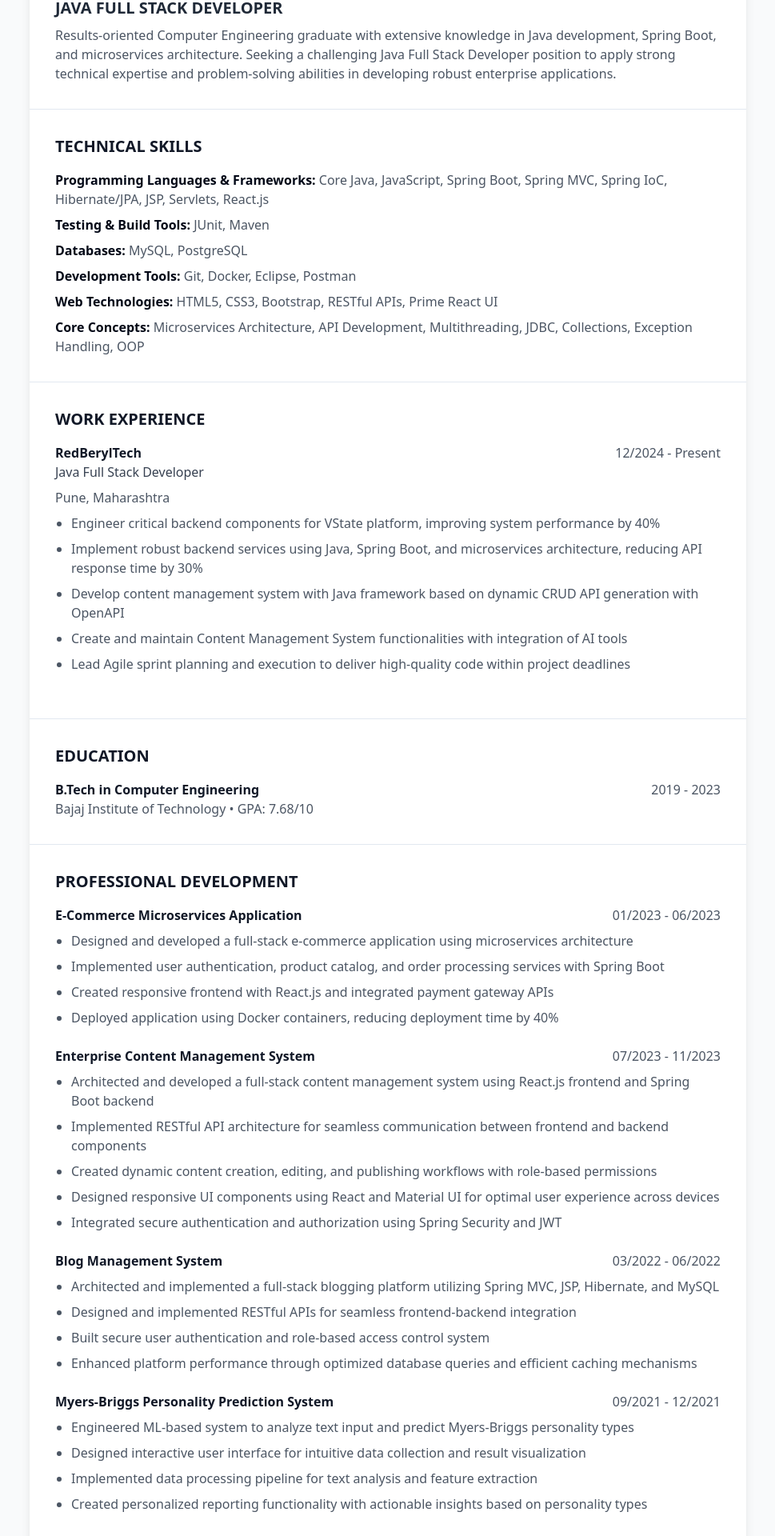
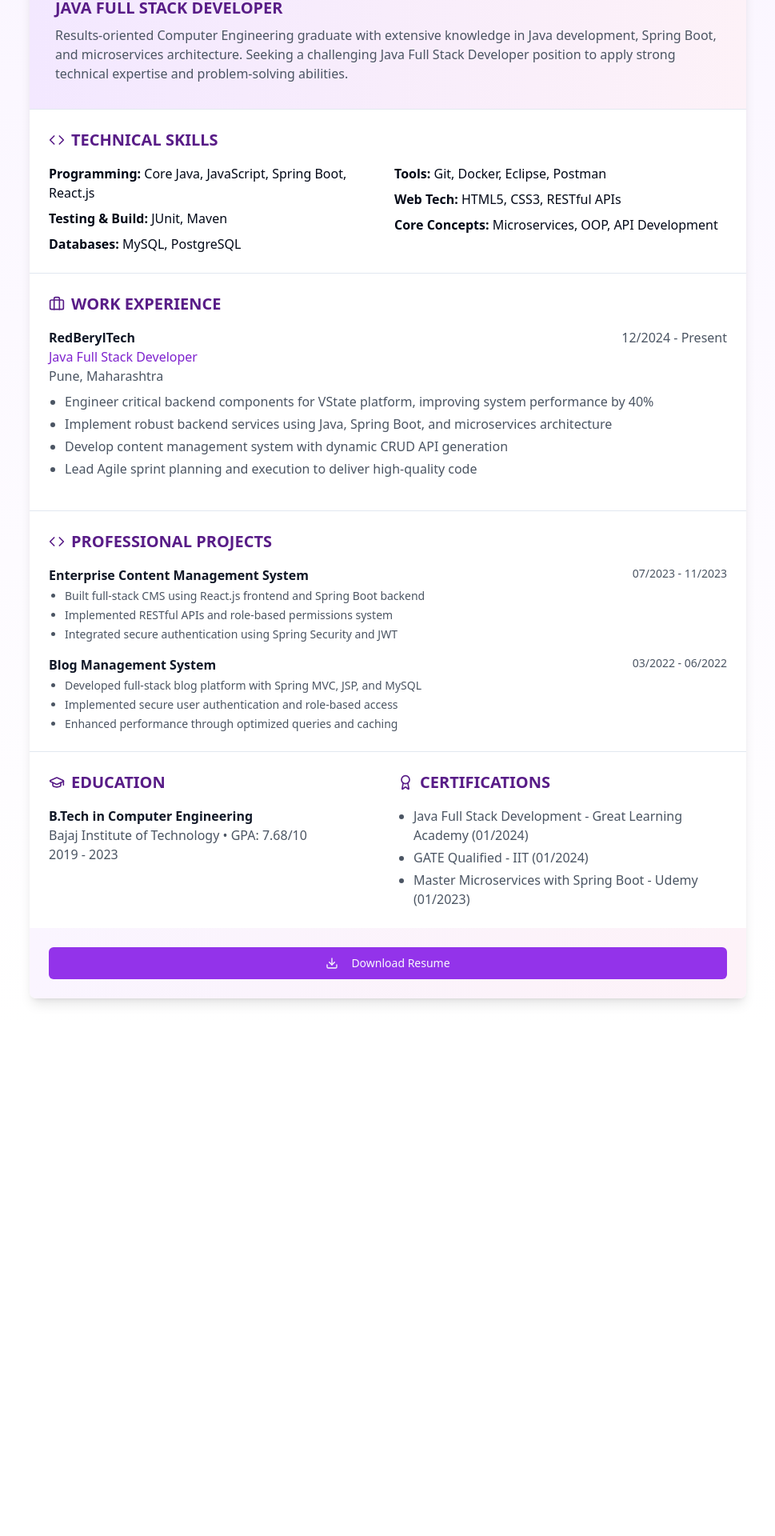
Before and after one commit to saurabhtenpe111/java-fullstack-maven-forge, a React (Vite) app: page / in a window 1280 px wide. Shown: the part 180-2100 px from the top of the page at 80% size, without its empty margins (155-1124 px from the left). After the commit the page ends 1460 px from the top, so only its background shows below. Built offline with nearby package versions, Linux system fonts and the light colour scheme.

Commit message:
Refactor: Update resume and remove project
Remove the e-commerce project section and update the resume content. Improve the overall visual appeal of the resume.

```diff
--- a/src/components/Resume.tsx
+++ b/src/components/Resume.tsx
@@ -2,19 +2,16 @@
 import React from 'react';
 import { Button } from '@/components/ui/button';
 import { Card } from '@/components/ui/card';
-import { Separator } from '@/components/ui/separator';
-import { Download } from 'lucide-react';
+import { Download, Briefcase, GraduationCap, Award, Code } from 'lucide-react';
 import { useToast } from "@/hooks/use-toast";
 
 const Resume = () => {
   const { toast } = useToast();
 
   const handleDownload = () => {
-    // Create a printable version of the resume
     const printContent = document.getElementById('resume-content');
 
     if (printContent) {
-      // Create a new window for printing
       const printWindow = window.open('', '_blank');
       if (printWindow) {
         printWindow.document.write(`
@@ -22,14 +19,16 @@ const Resume = () => {
             <head>
               <title>Saurabh Tenpe - Resume</title>
               <style>
-                body { font-family: Arial, sans-serif; padding: 20px; line-height: 1.6; }
-                h1 { font-size: 24px; margin-bottom: 5px; }
-                h2 { font-size: 18px; margin-top: 15px; margin-bottom: 10px; border-bottom: 1px solid #eee; padding-bottom: 5px; }
-                h3 { font-size: 16px; margin-bottom: 5px; }
+                body { font-family: Arial, sans-serif; padding: 20px; line-height: 1.6; max-width: 1000px; margin: 0 auto; }
+                h1 { font-size: 24px; margin-bottom: 5px; color: #1a1f2c; }
+                h2 { font-size: 18px; margin-top: 15px; margin-bottom: 10px; color: #7E69AB; border-bottom: 2px solid #9b87f5; padding-bottom: 5px; }
+                h3 { font-size: 16px; margin-bottom: 5px; color: #403E43; }
                 p, ul { margin: 5px 0; }
                 ul { padding-left: 20px; }
-                .contact-info { margin-bottom: 15px; }
+                .contact-info { margin-bottom: 15px; color: #666; }
                 .section { margin-bottom: 20px; }
+                .project { margin-bottom: 15px; }
+                .date { color: #666; font-style: italic; }
               </style>
             </head>
             <body>
@@ -41,7 +40,6 @@ const Resume = () => {
         printWindow.document.close();
         printWindow.focus();
 
-        // Print the document
         setTimeout(() => {
           printWindow.print();
         }, 250);
@@ -55,163 +53,134 @@ const Resume = () => {
   };
 
   return (
-    <div className="min-h-screen bg-gray-50 py-8 px-4 sm:px-6 lg:px-8">
-      <div id="resume-content" className="max-w-4xl mx-auto bg-white shadow-lg rounded-lg">
+    <div className="min-h-screen bg-gradient-to-b from-purple-50 to-white py-8 px-4 sm:px-6 lg:px-8">
+      <div id="resume-content" className="max-w-4xl mx-auto bg-white shadow-lg rounded-lg overflow-hidden">
         {/* Header Section */}
-        <div className="p-8 border-b">
+        <div className="p-8 border-b bg-gradient-to-r from-purple-100 to-pink-50">
           <h1 className="text-3xl font-bold text-gray-900 mb-2">Saurabh Tenpe</h1>
           <div className="text-gray-600 space-y-1">
             <p>Pune, Maharashtra • 8390488947</p>
             <p>saurabhtenpe1011@gmail.com • linkedin.com/in/saurabhtenpe</p>
           </div>
-          <h2 className="text-xl font-semibold text-gray-800 mt-4">JAVA FULL STACK DEVELOPER</h2>
+          <h2 className="text-xl font-semibold text-gray-800 mt-4 text-purple-900">JAVA FULL STACK DEVELOPER</h2>
           <p className="text-gray-600 mt-2">
-            Results-oriented Computer Engineering graduate with extensive knowledge in Java development, Spring Boot, and microservices architecture. Seeking a challenging Java Full Stack Developer position to apply strong technical expertise and problem-solving abilities in developing robust enterprise applications.
+            Results-oriented Computer Engineering graduate with extensive knowledge in Java development, Spring Boot, and microservices architecture. Seeking a challenging Java Full Stack Developer position to apply strong technical expertise and problem-solving abilities.
           </p>
         </div>
 
         {/* Technical Skills */}
-        <div className="p-8 border-b">
-          <h2 className="text-xl font-bold text-gray-900 mb-4">TECHNICAL SKILLS</h2>
-          <div className="space-y-2">
-            <div>
-              <span className="font-semibold">Programming Languages & Frameworks:</span>
-              <span className="text-gray-600"> Core Java, JavaScript, Spring Boot, Spring MVC, Spring IoC, Hibernate/JPA, JSP, Servlets, React.js</span>
+        <div className="p-6 border-b">
+          <h2 className="text-xl font-bold text-purple-900 mb-4 flex items-center gap-2">
+            <Code className="h-5 w-5" />
+            TECHNICAL SKILLS
+          </h2>
+          <div className="grid grid-cols-1 md:grid-cols-2 gap-4">
+            <div className="space-y-2">
+              <p><span className="font-semibold">Programming:</span> Core Java, JavaScript, Spring Boot, React.js</p>
+              <p><span className="font-semibold">Testing & Build:</span> JUnit, Maven</p>
+              <p><span className="font-semibold">Databases:</span> MySQL, PostgreSQL</p>
             </div>
-            <div>
-              <span className="font-semibold">Testing & Build Tools:</span>
-              <span className="text-gray-600"> JUnit, Maven</span>
-            </div>
-            <div>
-              <span className="font-semibold">Databases:</span>
-              <span className="text-gray-600"> MySQL, PostgreSQL</span>
-            </div>
-            <div>
-              <span className="font-semibold">Development Tools:</span>
-              <span className="text-gray-600"> Git, Docker, Eclipse, Postman</span>
-            </div>
-            <div>
-              <span className="font-semibold">Web Technologies:</span>
-              <span className="text-gray-600"> HTML5, CSS3, Bootstrap, RESTful APIs, Prime React UI</span>
-            </div>
-            <div>
-              <span className="font-semibold">Core Concepts:</span>
-              <span className="text-gray-600"> Microservices Architecture, API Development, Multithreading, JDBC, Collections, Exception Handling, OOP</span>
+            <div className="space-y-2">
+              <p><span className="font-semibold">Tools:</span> Git, Docker, Eclipse, Postman</p>
+              <p><span className="font-semibold">Web Tech:</span> HTML5, CSS3, RESTful APIs</p>
+              <p><span className="font-semibold">Core Concepts:</span> Microservices, OOP, API Development</p>
             </div>
           </div>
         </div>
 
         {/* Work Experience */}
-        <div className="p-8 border-b">
-          <h2 className="text-xl font-bold text-gray-900 mb-4">WORK EXPERIENCE</h2>
-          <div className="mb-6">
-            <div className="flex justify-between items-start mb-2">
+        <div className="p-6 border-b">
+          <h2 className="text-xl font-bold text-purple-900 mb-4 flex items-center gap-2">
+            <Briefcase className="h-5 w-5" />
+            WORK EXPERIENCE
+          </h2>
+          <div className="mb-4">
+            <div className="flex justify-between items-start">
               <div>
                 <h3 className="font-semibold text-gray-900">RedBerylTech</h3>
-                <p className="text-gray-700 font-medium">Java Full Stack Developer</p>
+                <p className="text-purple-700 font-medium">Java Full Stack Developer</p>
               </div>
               <p className="text-gray-600">12/2024 - Present</p>
             </div>
             <p className="text-gray-600 mb-2">Pune, Maharashtra</p>
-            <ul className="list-disc pl-5 space-y-2 text-gray-600">
+            <ul className="list-disc pl-5 space-y-1 text-gray-600">
               <li>Engineer critical backend components for VState platform, improving system performance by 40%</li>
-              <li>Implement robust backend services using Java, Spring Boot, and microservices architecture, reducing API response time by 30%</li>
-              <li>Develop content management system with Java framework based on dynamic CRUD API generation with OpenAPI</li>
-              <li>Create and maintain Content Management System functionalities with integration of AI tools</li>
-              <li>Lead Agile sprint planning and execution to deliver high-quality code within project deadlines</li>
+              <li>Implement robust backend services using Java, Spring Boot, and microservices architecture</li>
+              <li>Develop content management system with dynamic CRUD API generation</li>
+              <li>Lead Agile sprint planning and execution to deliver high-quality code</li>
             </ul>
           </div>
         </div>
 
-        {/* Education */}
-        <div className="p-8 border-b">
-          <h2 className="text-xl font-bold text-gray-900 mb-4">EDUCATION</h2>
-          <div className="flex justify-between items-start">
+        {/* Professional Projects */}
+        <div className="p-6 border-b">
+          <h2 className="text-xl font-bold text-purple-900 mb-4 flex items-center gap-2">
+            <Code className="h-5 w-5" />
+            PROFESSIONAL PROJECTS
+          </h2>
+          <div className="space-y-4">
+            {/* Enterprise CMS */}
             <div>
-              <h3 className="font-semibold text-gray-900">B.Tech in Computer Engineering</h3>
-              <p className="text-gray-600">Bajaj Institute of Technology • GPA: 7.68/10</p>
+              <div className="flex justify-between items-start mb-1">
+                <h3 className="font-semibold text-gray-900">Enterprise Content Management System</h3>
+                <span className="text-gray-600 text-sm">07/2023 - 11/2023</span>
+              </div>
+              <ul className="list-disc pl-5 text-gray-600 text-sm space-y-1">
+                <li>Built full-stack CMS using React.js frontend and Spring Boot backend</li>
+                <li>Implemented RESTful APIs and role-based permissions system</li>
+                <li>Integrated secure authentication using Spring Security and JWT</li>
+              </ul>
             </div>
-            <p className="text-gray-600">2019 - 2023</p>
+
+            {/* Blog System */}
+            <div>
+              <div className="flex justify-between items-start mb-1">
+                <h3 className="font-semibold text-gray-900">Blog Management System</h3>
+                <span className="text-gray-600 text-sm">03/2022 - 06/2022</span>
+              </div>
+              <ul className="list-disc pl-5 text-gray-600 text-sm space-y-1">
+                <li>Developed full-stack blog platform with Spring MVC, JSP, and MySQL</li>
+                <li>Implemented secure user authentication and role-based access</li>
+                <li>Enhanced performance through optimized queries and caching</li>
+              </ul>
+            </div>
           </div>
         </div>
 
-        {/* Projects */}
-        <div className="p-8 border-b">
-          <h2 className="text-xl font-bold text-gray-900 mb-4">PROFESSIONAL DEVELOPMENT</h2>
+        {/* Education & Certifications */}
+        <div className="p-6">
+          <div className="grid grid-cols-1 md:grid-cols-2 gap-6">
+            <div>
+              <h2 className="text-xl font-bold text-purple-900 mb-4 flex items-center gap-2">
+                <GraduationCap className="h-5 w-5" />
+                EDUCATION
+              </h2>
+              <div>
+                <h3 className="font-semibold text-gray-900">B.Tech in Computer Engineering</h3>
+                <p className="text-gray-600">Bajaj Institute of Technology • GPA: 7.68/10</p>
+                <p className="text-gray-600">2019 - 2023</p>
+              </div>
+            </div>
 
-          {/* E-Commerce Project */}
-          <div className="mb-6">
-            <div className="flex justify-between items-start mb-2">
-              <h3 className="font-semibold text-gray-900">E-Commerce Microservices Application</h3>
-              <p className="text-gray-600">01/2023 - 06/2023</p>
+            <div>
+              <h2 className="text-xl font-bold text-purple-900 mb-4 flex items-center gap-2">
+                <Award className="h-5 w-5" />
+                CERTIFICATIONS
+              </h2>
+              <ul className="list-disc pl-5 text-gray-600 space-y-1">
+                <li>Java Full Stack Development - Great Learning Academy (01/2024)</li>
+                <li>GATE Qualified - IIT (01/2024)</li>
+                <li>Master Microservices with Spring Boot - Udemy (01/2023)</li>
+              </ul>
             </div>
-            <ul className="list-disc pl-5 space-y-2 text-gray-600">
-              <li>Designed and developed a full-stack e-commerce application using microservices architecture</li>
-              <li>Implemented user authentication, product catalog, and order processing services with Spring Boot</li>
-              <li>Created responsive frontend with React.js and integrated payment gateway APIs</li>
-              <li>Deployed application using Docker containers, reducing deployment time by 40%</li>
-            </ul>
-          </div>
-
-          {/* Enterprise CMS */}
-          <div className="mb-6">
-            <div className="flex justify-between items-start mb-2">
-              <h3 className="font-semibold text-gray-900">Enterprise Content Management System</h3>
-              <p className="text-gray-600">07/2023 - 11/2023</p>
-            </div>
-            <ul className="list-disc pl-5 space-y-2 text-gray-600">
-              <li>Architected and developed a full-stack content management system using React.js frontend and Spring Boot backend</li>
-              <li>Implemented RESTful API architecture for seamless communication between frontend and backend components</li>
-              <li>Created dynamic content creation, editing, and publishing workflows with role-based permissions</li>
-              <li>Designed responsive UI components using React and Material UI for optimal user experience across devices</li>
-              <li>Integrated secure authentication and authorization using Spring Security and JWT</li>
-            </ul>
-          </div>
-
-          {/* Blog Management System */}
-          <div className="mb-6">
-            <div className="flex justify-between items-start mb-2">
-              <h3 className="font-semibold text-gray-900">Blog Management System</h3>
-              <p className="text-gray-600">03/2022 - 06/2022</p>
-            </div>
-            <ul className="list-disc pl-5 space-y-2 text-gray-600">
-              <li>Architected and implemented a full-stack blogging platform utilizing Spring MVC, JSP, Hibernate, and MySQL</li>
-              <li>Designed and implemented RESTful APIs for seamless frontend-backend integration</li>
-              <li>Built secure user authentication and role-based access control system</li>
-              <li>Enhanced platform performance through optimized database queries and efficient caching mechanisms</li>
-            </ul>
-          </div>
-
-          {/* Myers-Briggs System */}
-          <div className="mb-6">
-            <div className="flex justify-between items-start mb-2">
-              <h3 className="font-semibold text-gray-900">Myers-Briggs Personality Prediction System</h3>
-              <p className="text-gray-600">09/2021 - 12/2021</p>
-            </div>
-            <ul className="list-disc pl-5 space-y-2 text-gray-600">
-              <li>Engineered ML-based system to analyze text input and predict Myers-Briggs personality types</li>
-              <li>Designed interactive user interface for intuitive data collection and result visualization</li>
-              <li>Implemented data processing pipeline for text analysis and feature extraction</li>
-              <li>Created personalized reporting functionality with actionable insights based on personality types</li>
-            </ul>
           </div>
         </div>
 
-        {/* Certifications */}
-        <div className="p-8">
-          <h2 className="text-xl font-bold text-gray-900 mb-4">CERTIFICATIONS</h2>
-          <ul className="list-disc pl-5 space-y-2 text-gray-600">
-            <li>Java Full Stack Development Course - Great Learning Academy (01/2024)</li>
-            <li>GATE Qualified - Indian Institute of Technology (01/2024)</li>
-            <li>Master Microservices with Spring Boot, Docker and Kubernetes - Udemy (01/2023)</li>
-          </ul>
-        </div>
-
         {/* Download Button */}
-        <div className="p-8 bg-gray-50 rounded-b-lg">
+        <div className="p-6 bg-gradient-to-r from-purple-50 to-pink-50 rounded-b-lg">
           <Button
             onClick={handleDownload}
-            className="w-full bg-blue-600 hover:bg-blue-700 flex items-center justify-center"
+            className="w-full bg-purple-600 hover:bg-purple-700 flex items-center justify-center"
           >
             <Download className="mr-2" size={18} />
             Download Resume
```
